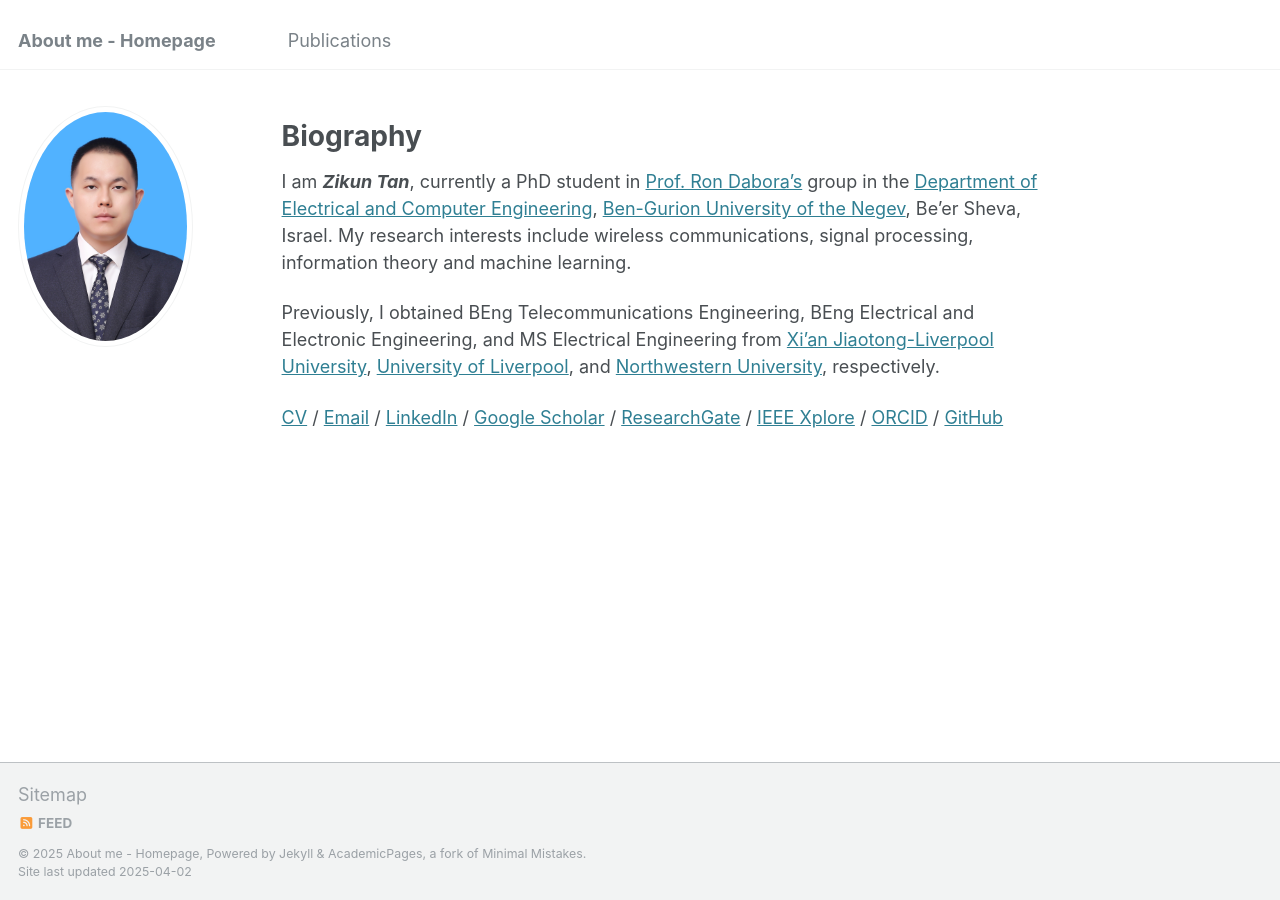
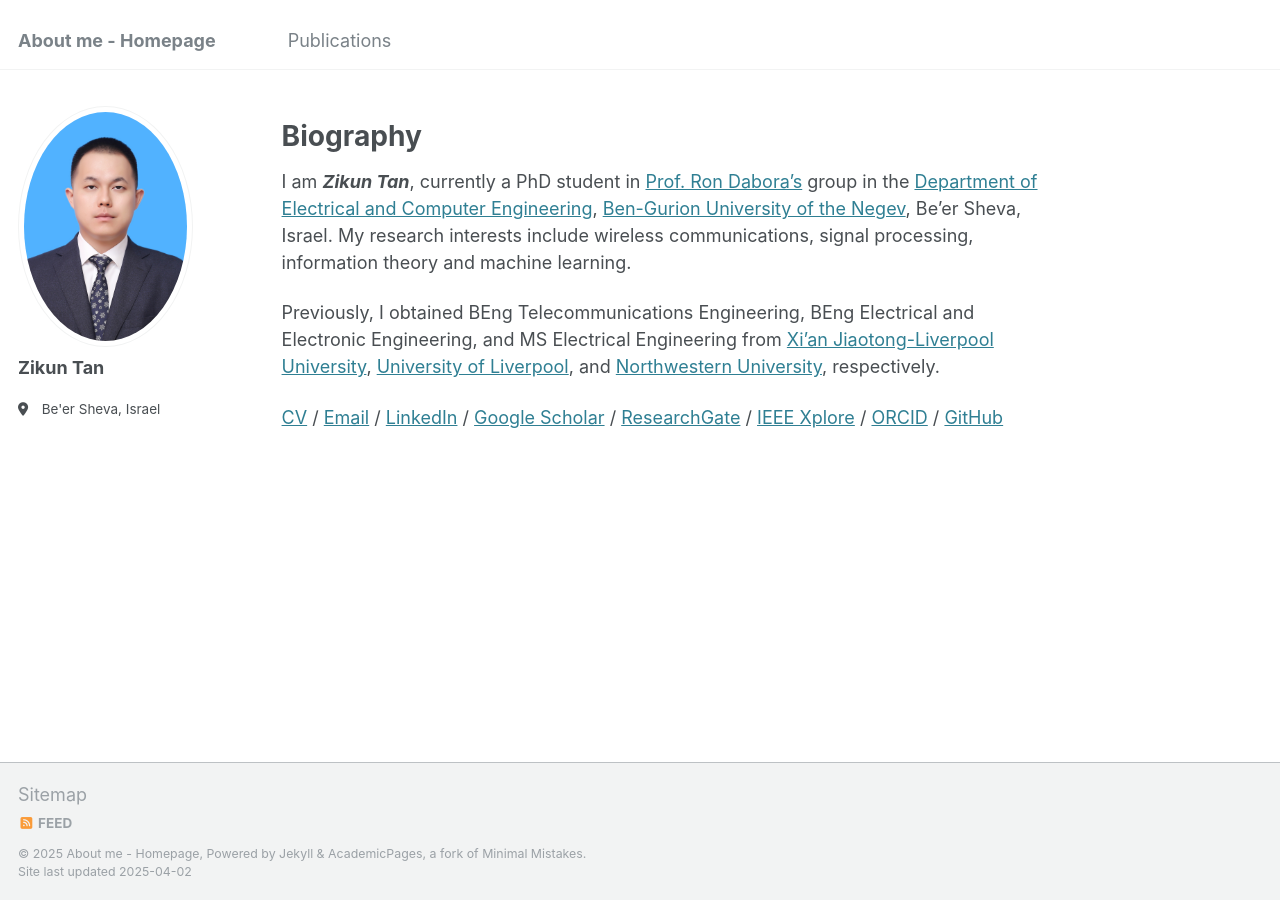
Before and after one commit to ZikunTan/zikuntan.github.io, a Jekyll site: the page built from _pages/about.md, in a window 1280 px wide. Built offline with Jekyll 4.4.1, drawn with Linux system fonts in a browser that asks for light colours.

Commit message:
Update _config.yml

```diff
--- a/_config.yml
+++ b/_config.yml
@@ -22,10 +22,10 @@
 author:
   # Biographic information
   avatar           : "id_photo.jpg"
-  # name             : "Zikun Tan"
+  name             : "Zikun Tan"
   # pronouns         : # "he/him"
   bio              : " "
-  # location         : "Be'er Sheva, Israel"
+  location         : "Be'er Sheva, Israel"
   employer         : # "Ben-Gurion University of the Negev"
   uri              : # URL
   # email            : "tanziku@post.bgu.ac.il"
```
